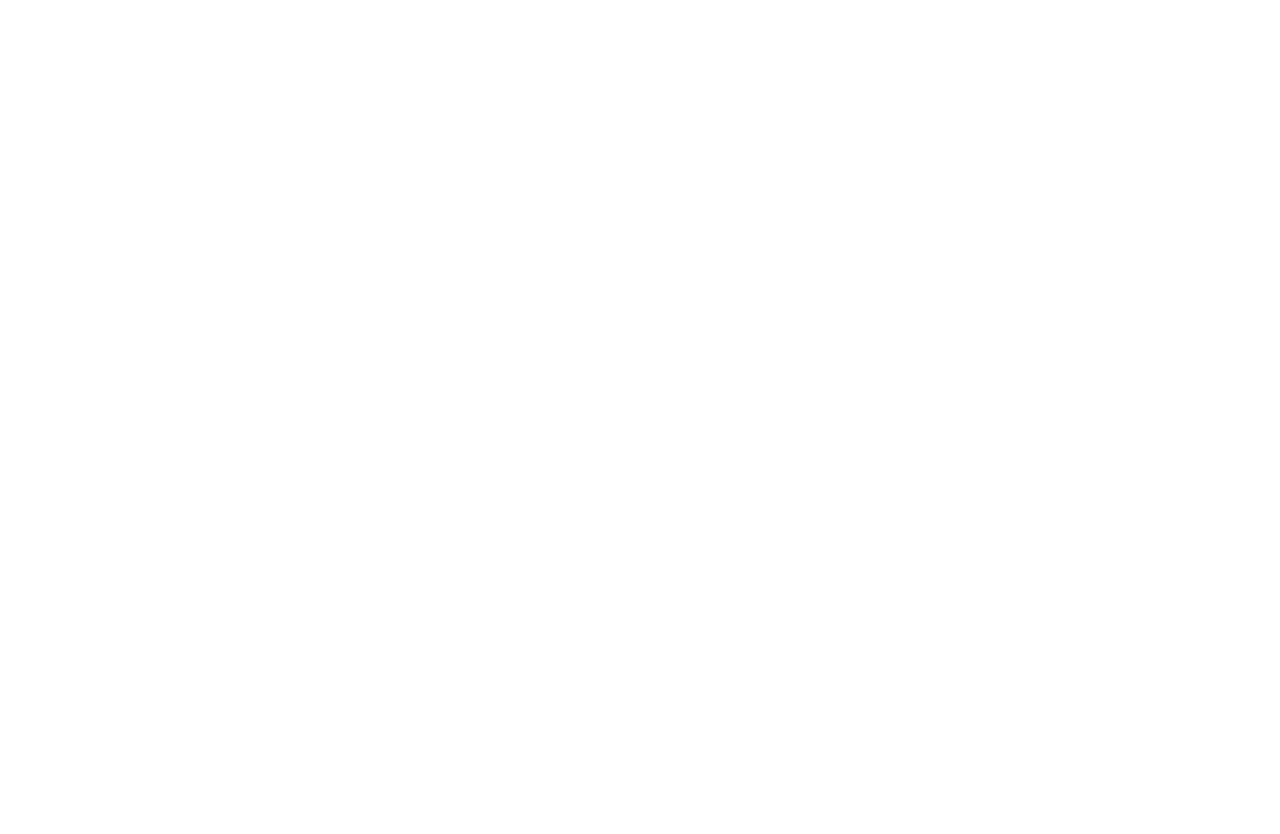
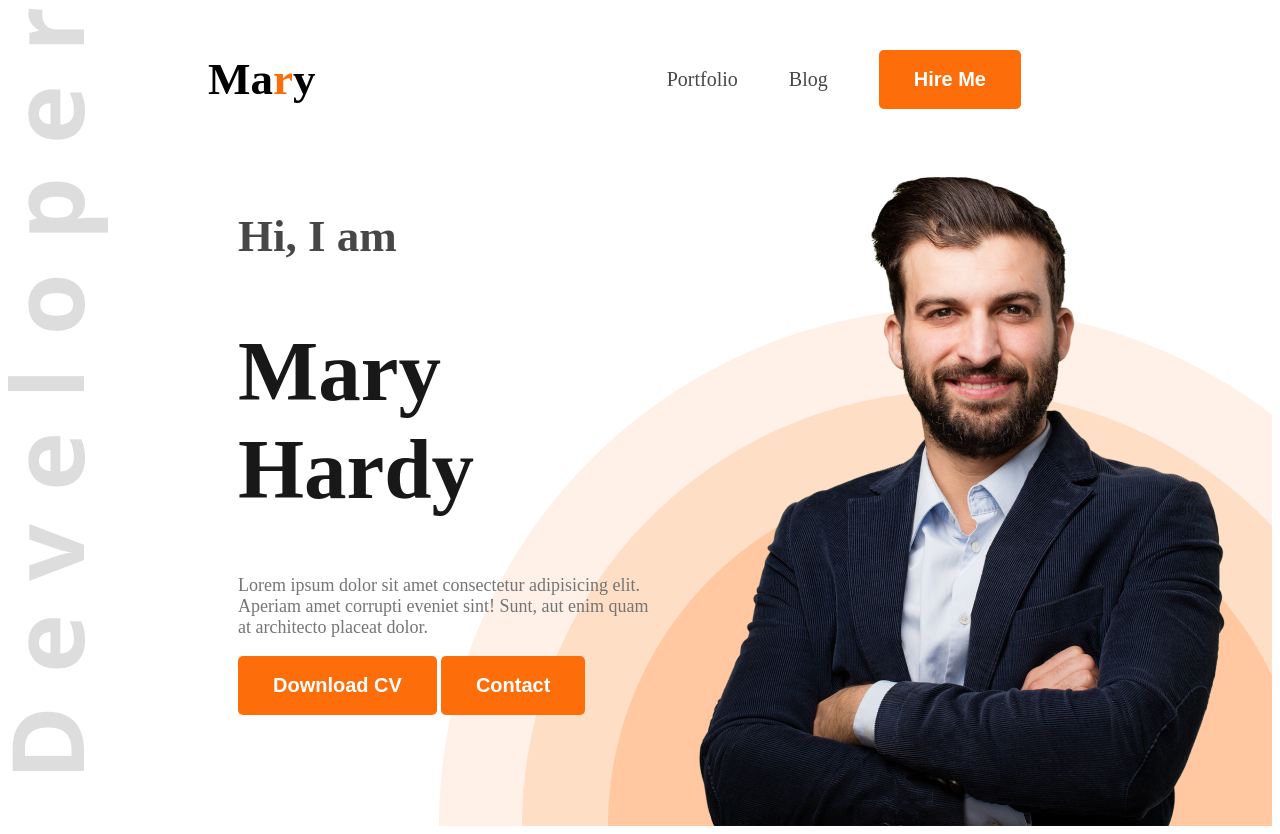
Before and after one commit to maruf010/maruf-portfolio, a plain HTML site: page index.html in a window 1280 px wide. Before the commit the page ends 800 px from the top, so only its background shows below. Drawn offline with Linux system fonts and the light colour scheme.

Commit message:
add font page

```diff
--- a/index.html
+++ b/index.html
@@ -4,8 +4,32 @@
     <meta charset="UTF-8">
     <meta name="viewport" content="width=device-width, initial-scale=1.0">
     <title>Maruf Portfolio</title>
+    <link rel="stylesheet" href="styles/portfolio.css">
 </head>
 <body>
+    <header class="header">
+        <nav>
+            <h3 class="nav-title">Ma<span class="text-primary">r</span>y</h3>
+            <ul>
+                <li><a class="dark-2" href="">Portfolio</a></li>
+                <li><a class="dark-2" href="">Blog</a></li>
+                <li><a href=""><button class="btn-primary">Hire Me</button></a></li>
+            </ul>
+        </nav>
+        <div class="banner">
+            <div class="banner-content">
+                <h4 class="banner-greatings">Hi, I am</h4>
+                <h1 class="banner-title">Mary Hardy</h1>
+                <p class="banner-discription">Lorem ipsum dolor sit amet consectetur adipisicing elit. Aperiam amet corrupti eveniet sint! Sunt, aut enim quam at architecto placeat dolor.</p>
+                <button class="btn-primary">Download CV</button>
+                <button class="btn-primary">Contact</button>
+            </div>
+            <img class="hardy-pic" src="images/hardy.png" alt="">
+        </div>
+    </header>
+    <main>
 
+    </main>
+    <footer></footer>
 </body>
 </html>
--- a/styles/portfolio.css
+++ b/styles/portfolio.css
@@ -0,0 +1,79 @@
+
+/* header */
+.header{
+    background-image: url('../images/developer.png'), url('../images/header_bg.png');
+    background-repeat: no-repeat;
+    background-position: top left, bottom right;
+}
+/* shared styles */
+.text-primary{
+    color: #FD6E0A;
+}
+.dark-2{
+    color: #474747;
+}
+/* shared button */
+.btn-primary{
+    background-color: #FD6E0A;
+    font-size: 20px;
+    color: white;
+    font-weight: bold;
+    padding: 18px 35px;
+    border: none;
+    border-radius: 5px;
+
+}
+/* nav styles */
+
+nav{
+    display: flex;
+    align-items: center;
+    justify-content: space-between;
+    margin: 0px 200px;
+}
+
+nav ul{
+    display: flex;
+    align-items: center;
+}
+
+.nav-title{
+    font-size: 45px;
+    font-weight: 800;
+}
+
+nav ul li{
+    list-style: none;
+    margin-right: 51px;
+}
+
+nav li a{
+    text-decoration: none;
+    font-size: 20px;
+
+}
+.banner{
+    display: flex;
+    justify-content: space-between;
+    margin: 0 38px 0 230px ;
+}
+.banner-content{
+    max-width: 585px;
+}
+.banner-greatings{
+    color: #474747;
+    font-size: 45px;
+    font-weight: 600;
+}
+.banner-title{
+    font-size: 85px;
+    font-weight: bold;
+    color: #181818;
+}
+.banner-discription{
+    color: #757575;
+    font-size: 18px;
+}
+.hardy-pic{
+    height: 676px;
+}
```
